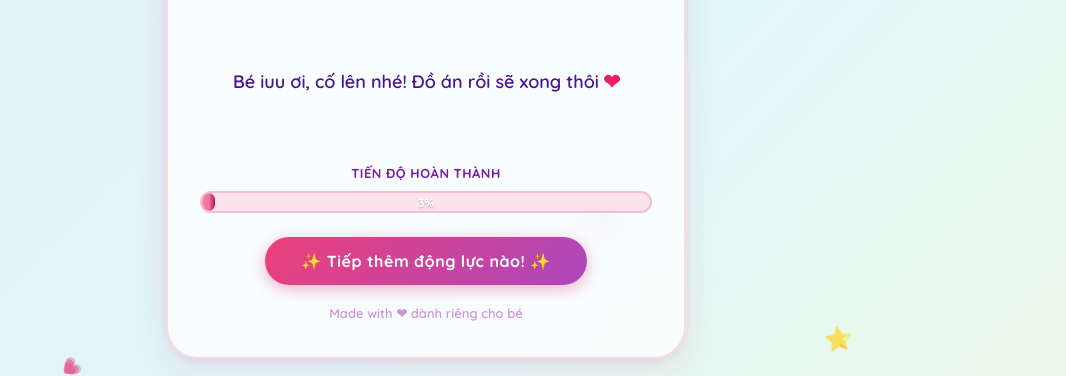
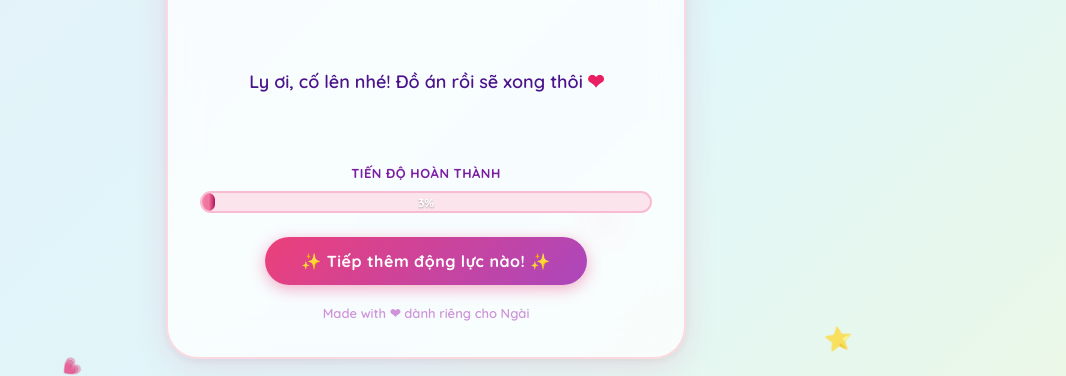
Before and after one commit to tuandn2561/web_for_ly, a plain HTML site: page index.html in a window 1280 px wide. Shown: the part 323-699 px from the top of the page, without its empty margins (214-1280 px from the left). Drawn offline with Linux system fonts and the light colour scheme.

Commit message:
change message1

```diff
--- a/index.html
+++ b/index.html
@@ -323,32 +323,32 @@
   </button>
 
   <div class="footer">
-    Made with <span class="heart-inline">❤</span> dành riêng cho bé
+    Made with <span class="heart-inline">❤</span> dành riêng cho Ngài
   </div>
 </div>
 
 <script>
   // ===== Messages =====
   const messages = [
-    "Bé iuu ơi, cố lên nhé! Đồ án rồi sẽ xong thôi <span class='heart-inline'>❤</span>",
-    "Mỗi dòng code, mỗi trang viết đều là bước tiến gần hơn đến ngày tốt nghiệp! 🌟",
-    "Anh tin vào bé nhất! Chỉ cần kiên trì một chút thôi 💪✨",
+    "Ly ơi, cố lên nhé! Đồ án rồi sẽ xong thôi <span class='heart-inline'>❤</span>",
+    "Mỗi dòng chữ, mỗi trang viết đều là bước tiến gần hơn đến ngày tốt nghiệp! 🌟",
+    "Chỉ cần kiên trì một chút thôi sẽ gặt hái được thành công💪✨",
     "Nghĩ đến khoảnh khắc mặc áo cử nhân là có động lực ngay đúng không? 🎓💐",
-    "Đừng stress quá nhé, khó khăn nào rồi cũng qua! Anh luôn ở đây 💕",
-    "Bé của anh giỏi lắm, chỉ cần bình tĩnh và làm từng bước một 🌸",
-    "Deadline không đáng sợ, vì bé là chiến binh mạnh mẽ nhất! ⚔️💖",
+    "Đừng stress quá nhé, khó khăn nào rồi cũng qua! 💕",
+    "Em giỏi lắm, chỉ cần bình tĩnh và làm từng bước một 🌸",
+    "Deadline không đáng sợ, vì em là chiến binh mạnh mẽ nhất! ⚔️💖",
     "Nghỉ ngơi một chút rồi tiếp tục nhé. Cơm nước đầy đủ rồi làm bài mới tốt! 🍜",
     "Mỗi ngày hoàn thành một phần, tích tiểu thành đại! 🏆",
     "Nhớ ăn uống đầy đủ, ngủ đủ giấc nhé. Sức khoẻ quan trọng nhất! 🌙",
     "Sau này được đi làm, nhớ lại thời làm đồ án sẽ thấy thương lắm á 🥰",
-    "Bé biết không, nỗ lực của hôm nay là thành quả của ngày mai 🌈",
-    "Chỉ còn một đoạn đường ngắn nữa thôi, kiên trì lên em yêu! 🏃‍♀️💨",
-    "Bất cứ khi nào mệt mỏi, nhớ là luôn có anh ở bên nhé 🤗",
+    "Em biết không, nỗ lực của hôm nay là thành quả của ngày mai 🌈",
+    "Chỉ còn một đoạn đường ngắn nữa thôi, kiên trì lên em nhé! 🏃‍♀️💨",
+    "Bất cứ khi nào mệt mỏi, nhớ là luôn có người đợi em ở một nơi nào đó 🤗",
     "Làm đồ án giỏi như nấu ăn ngon, em đều làm được hết! 👩‍🍳",
     "Bình tĩnh tự tin, hít sâu thở dài, em làm được! 🧘‍♀️",
     "Chậm mà chắc hơn nhanh mà lỗi. Cứ từ từ em nhé 🐢✨",
     "Khoảnh khắc bảo vệ thành công sẽ là khoảnh khắc đáng nhớ nhất! 🎉🎊",
-    "Anh tự hào về sự nỗ lực của bé mỗi ngày 🥹❤️",
+    "Hãy tự hào về sự nỗ lực của em mỗi ngày 🥹❤️",
     "Đừng so sánh với người khác, nhịp của em là nhịp của riêng em 🎵",
     "Lâu lâu đứng lên vận động một chút, ngồi nhiều không tốt đâu! 🤸‍♀️",
     "Cứ tưởng tượng ngày cầm bằng trên tay, cười thật tươi nha! 😄🎓",
```
